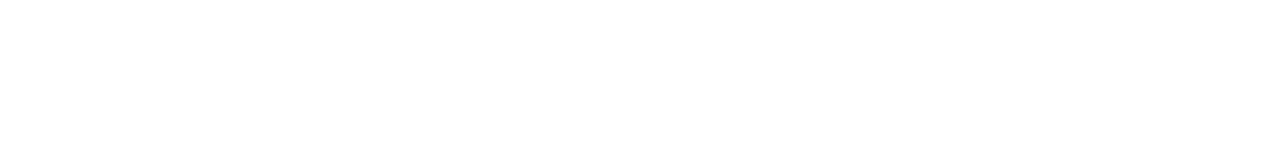
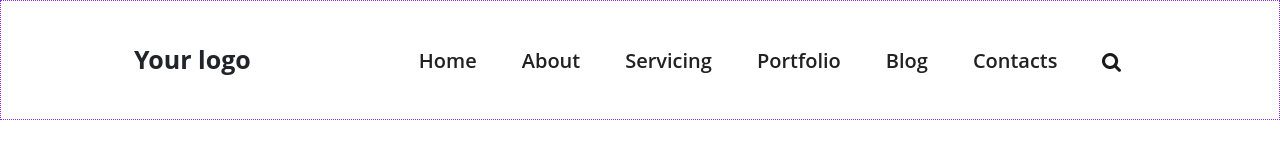
Before and after one commit to ScionRs/UniversalTemplate, a website: page src/index.html in a window 1280 px wide. Drawn offline with Linux system fonts and the light colour scheme.

Commit message:
Added header

```diff
--- a/src/index.html
+++ b/src/index.html
@@ -6,7 +6,24 @@
     <link rel="stylesheet" href="css/style.min.css">
 </head>
 <body>
-
+<header class="header">
+    <div class="container">
+        <nav class="header__nav">
+            <div class="header__logo">
+                Your logo
+            </div>
+            <ul class="header__menu">
+                <li class="header__menu-item"><a href="" class="header__menu-link">Home</a></li>
+                <li class="header__menu-item"><a href="" class="header__menu-link">About</a></li>
+                <li class="header__menu-item"><a href="" class="header__menu-link">Servicing</a></li>
+                <li class="header__menu-item"><a href="" class="header__menu-link">Portfolio</a></li>
+                <li class="header__menu-item"><a href="" class="header__menu-link">Blog</a></li>
+                <li class="header__menu-item"><a href="" class="header__menu-link">Contacts</a></li>
+                <li class="header__menu-item"><a href="" class="header__menu-link"><img src="icons/search.png" alt="search"></a></li>
+            </ul>
+        </nav>
+    </div>
+</header>
 
 
 <script src="js/jquery-3.6.0.min.js"></script>
--- a/src/sass/blocks/_header.scss
+++ b/src/sass/blocks/_header.scss
@@ -1,11 +1,31 @@
 .header{
+  height: 120px;
+  border: 1px dotted blueviolet;
+  font-family: "Open Sans Semibold",sans-serif;
+  &__logo{
+    font-family: "Open Sans",sans-serif;
+    font-size: 25px;
+    font-weight: bold;
+    margin-top: 40px;
+  }
   &__nav{
     display: flex;
-    height: 120px;
-    border: 1px dotted red;
+    margin-left: 4em;
   }
   &__menu{
+    margin-top: 45px;
+    margin-left: 8em;
     display: flex;
     list-style-type: none;
+    &-link{
+      font-size: 20px;
+      color:$black;
+      font-weight: 400;
+      padding-right: 45px;
+      &:hover{
+        color: $green;
+        text-decoration: none;
+      }
+    }
   }
 }
```
Also changed, not shown: dist/css/style.min.css, dist/index.html, src/css/style.min.css.
